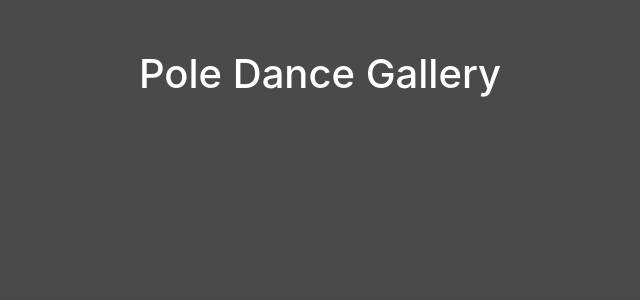
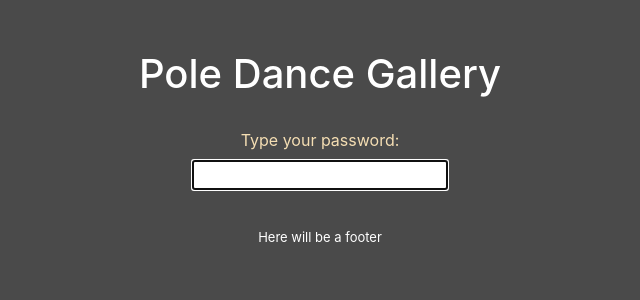
Before and after one commit to TashaStinger/poledance-gallery-react, a React (Create React App) app: page / in a window 1280 px wide. Shown: the top 300 px of the page, without its empty margins (320-960 px from the left). Built offline with nearby package versions, Linux system fonts and the light colour scheme.

Commit message:
Added password

```diff
--- a/src/App.css
+++ b/src/App.css
@@ -8,5 +8,11 @@ h1 {
 }
 
 .App-header {
-  margin-top: 50px;
+  margin: 50px 0 30px;
 }
+
+.App-footer {
+  text-align: center;
+  font-size: small;
+  margin: 30px 0 50px;
+}
--- a/src/App.js
+++ b/src/App.js
@@ -1,11 +1,20 @@
 import './App.css';
+import Gallery from "./Gallery"
 
 function App() {
   return (
     <div className="App">
+      <div className='container'>
       <header className="App-header">
         <h1>Pole Dance Gallery</h1>
       </header>
+      <main>
+        <Gallery />
+      </main>
+      <footer className="App-footer">
+        Here will be a footer
+      </footer>
+      </div>
     </div>
   );
 }
--- /dev/null
+++ b/src/Elements.js
@@ -0,0 +1,9 @@
+import React from "react";
+
+export default function Elements(props) {
+    return(
+        <div className="Elements">
+            Hello from Elements
+        </div>
+    )
+}
--- /dev/null
+++ b/src/Gallery.css
@@ -0,0 +1,8 @@
+.Gallery {
+    /* background-color: rgb(225, 225, 225); */
+    text-align: center;
+    max-width: 800px;
+    display: block;
+    margin: auto;
+    color: wheat;
+}
--- /dev/null
+++ b/src/Gallery.js
@@ -0,0 +1,43 @@
+import React, { useState } from "react";
+import "./Gallery.css"
+import Elements from "./Elements";
+
+export default function Gallery() {
+    let [keyword, setKeyword] = useState("");
+    let [loaded, setLoaded] = useState(false);
+    let password = "1234";
+
+    function loadGallery(event)
+    {
+        // event.preventDefault();
+        if (keyword === password) {
+            // alert("Loading...");
+            setLoaded(true);
+        } else {
+            alert("Try again");
+        }
+
+    }
+
+    function handleKeywordChange(event){
+        setKeyword(event.target.value);
+    }
+
+    if (loaded){
+        return(
+            <div className="Gallery">
+                <Elements />
+            </div>
+        )
+    } else {
+        return(
+            <div className="Gallery">
+                <form onSubmit={loadGallery}>
+                    Type your password:
+                    <br />
+                    <input type="password" className="mt-2 mb-2" autoFocus={true} onChange={handleKeywordChange} />
+                </form>
+            </div>
+        )
+    }
+}
```
Also changed, not shown: public/manifest.json.
